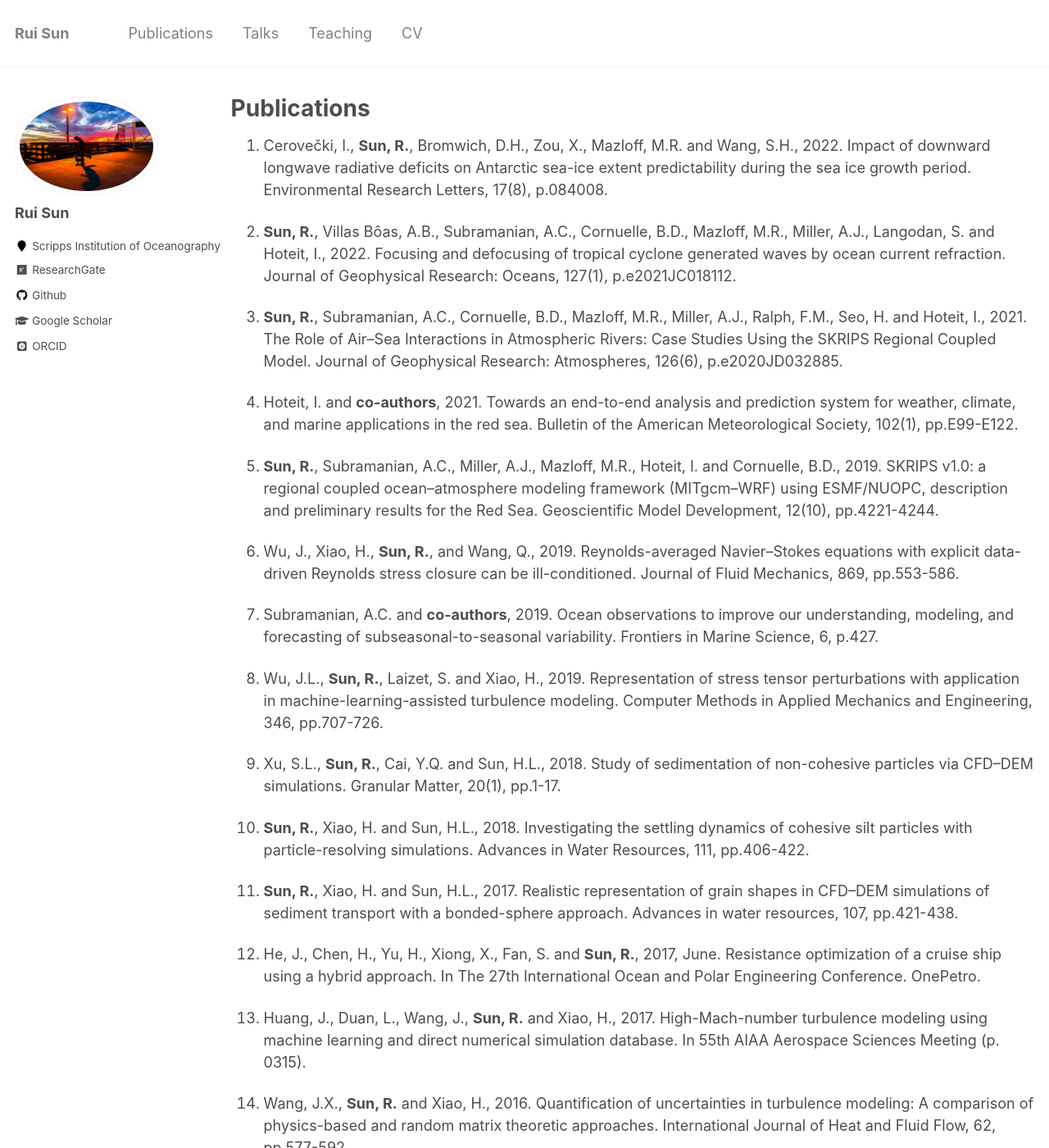
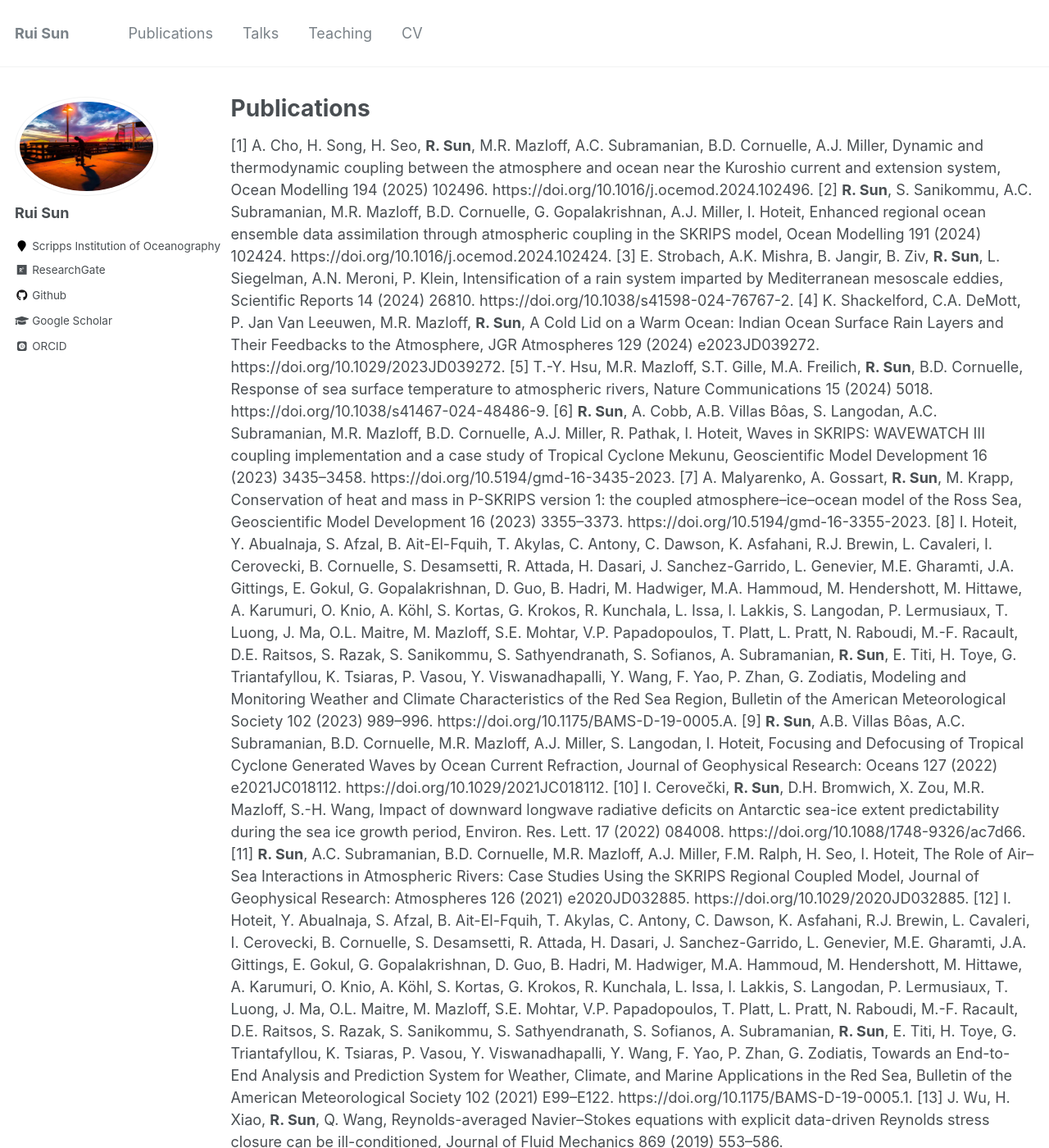
Before and after one commit to iurnus/iurnus.github.io, a Jekyll site: the page built from _pages/publications.md, in a window 1280 px wide and 1400 px high. Shown: the whole window at 82% size. Built offline with Jekyll 4.4.1, drawn with Linux system fonts in a browser that asks for light colours; some web fonts are replaced; some of the changed text lies outside the part shown.

Commit message:
updated my publications

```diff
--- a/_pages/publications.md
+++ b/_pages/publications.md
@@ -7,98 +7,30 @@ author_profile: true
 
 {% include base_path %}
 
-23. Cerovečki, I., **Sun, R.**, Bromwich, D.H., Zou, X., Mazloff, M.R. and Wang,
-S.H., 2022. Impact of downward longwave radiative deficits on Antarctic sea-ice
-extent predictability during the sea ice growth period. Environmental Research
-Letters, 17(8), p.084008.
-
-22. **Sun, R.**, Villas Bôas, A.B., Subramanian, A.C., Cornuelle, B.D., Mazloff, M.R.,
-Miller, A.J., Langodan, S. and Hoteit, I., 2022. Focusing and defocusing of
-tropical cyclone generated waves by ocean current refraction. Journal of
-Geophysical Research: Oceans, 127(1), p.e2021JC018112.
-
-21. **Sun, R.**, Subramanian, A.C., Cornuelle, B.D., Mazloff, M.R., Miller, A.J.,
-Ralph, F.M., Seo, H. and Hoteit, I., 2021. The Role of Air–Sea Interactions in
-Atmospheric Rivers: Case Studies Using the SKRIPS Regional Coupled Model.
-Journal of Geophysical Research: Atmospheres, 126(6), p.e2020JD032885.
-
-20. Hoteit, I. and **co-authors**, 2021. Towards an end-to-end analysis and
-prediction system for weather, climate, and marine applications in the red sea.
-Bulletin of the American Meteorological Society, 102(1), pp.E99-E122.
-
-19. **Sun, R.**, Subramanian, A.C., Miller, A.J., Mazloff, M.R., Hoteit, I. and
-Cornuelle, B.D., 2019. SKRIPS v1.0: a regional coupled ocean–atmosphere
-modeling framework (MITgcm–WRF) using ESMF/NUOPC, description and preliminary
-results for the Red Sea. Geoscientific Model Development, 12(10), pp.4221-4244.
-
-18. Wu, J., Xiao, H., **Sun, R.**, and Wang, Q., 2019. Reynolds-averaged Navier–Stokes
-equations with explicit data-driven Reynolds stress closure can be
-ill-conditioned. Journal of Fluid Mechanics, 869, pp.553-586.
-
-17. Subramanian, A.C. and **co-authors**, 2019. Ocean observations to improve our
-understanding, modeling, and forecasting of subseasonal-to-seasonal
-variability. Frontiers in Marine Science, 6, p.427.
-
-16. Wu, J.L., **Sun, R.**, Laizet, S. and Xiao, H., 2019. Representation of stress
-tensor perturbations with application in machine-learning-assisted turbulence
-modeling. Computer Methods in Applied Mechanics and Engineering, 346,
-pp.707-726.
-
-15. Xu, S.L., **Sun, R.**, Cai, Y.Q. and Sun, H.L., 2018. Study of sedimentation of
-non-cohesive particles via CFD–DEM simulations. Granular Matter, 20(1),
-pp.1-17.
-
-14. **Sun, R.**, Xiao, H. and Sun, H.L., 2018. Investigating the settling dynamics of
-cohesive silt particles with particle-resolving simulations. Advances in Water
-Resources, 111, pp.406-422.
-
-13. **Sun, R.**, Xiao, H. and Sun, H.L., 2017. Realistic representation of grain shapes
-in CFD–DEM simulations of sediment transport with a bonded-sphere approach.
-Advances in water resources, 107, pp.421-438.
-
-12. He, J., Chen, H., Yu, H., Xiong, X., Fan, S. and **Sun, R.**, 2017, June.
-Resistance optimization of a cruise ship using a hybrid approach. In The 27th
-International Ocean and Polar Engineering Conference. OnePetro.
-
-11. Huang, J., Duan, L., Wang, J., **Sun, R.** and Xiao, H., 2017. High-Mach-number
-turbulence modeling using machine learning and direct numerical simulation
-database. In 55th AIAA Aerospace Sciences Meeting (p. 0315).
-
-10. Wang, J.X., **Sun, R.** and Xiao, H., 2016. Quantification of uncertainties in
-turbulence modeling: A comparison of physics-based and random matrix theoretic
-approaches. International Journal of Heat and Fluid Flow, 62, pp.577-592.
-
-9. **Sun, R.** and Xiao, H., 2016. Sediment micromechanics in sheet flows induced by
-asymmetric waves: A CFD–DEM study. Computers & Geosciences, 96, pp.35-46.
-
-8. Xiao, H., Wu, J.L., Wang, J.X., **Sun, R.** and Roy, C., 2016. Quantifying and
-reducing model-form uncertainties in Reynolds-averaged Navier–Stokes
-simulations: A data-driven, physics-informed Bayesian approach. Journal of
-Computational Physics, 324, pp.115-136.
-
-7. **Sun, R.**, Xiao, H. and Strom, K., 2016. Particle dynamics in self-generated
-dunes over a range of hydraulic and sediment transport conditions using
-LES--DEM. arXiv preprint arXiv:1610.03397.
-
-6. **Sun, R.** and Xiao, H., 2016. CFD–DEM simulations of current-induced dune
-formation and morphological evolution. Advances in water resources, 92,
-pp.228-239.
-
-5. **Sun, R.** and Xiao, H., 2016. SediFoam: A general-purpose, open-source CFD–DEM
-solver for particle-laden flow with emphasis on sediment transport. Computers &
-Geosciences, 89, pp.207-219.
-
-4. **Sun, R.** and Xiao, H., 2015. Diffusion-based coarse graining in hybrid
-continuum–discrete solvers: theoretical formulation and a priori tests.
-International Journal of Multiphase Flow, 77, pp.142-157.
-
-3. **Sun, R.** and Xiao, H., 2015. Diffusion-based coarse graining in hybrid
-continuum–discrete solvers: Applications in CFD–DEM. International Journal of
-Multiphase Flow, 72, pp.233-247.
-
-2. **Sun, R.** and Xiao, H., 2014. Eulerian-Lagrangian Modeling of Current-Induced
-Coastal Sand Dune Migration. GEOTECHNICAL ENGINEERING, 45(4), pp.15-28.
-
-1. Hu, J., Chen, W., Luo, R., Zhao, B. and **Sun, R.**, 2014. Uniaxial cyclic tensile
-mechanical properties of ethylene tetrafluoroethylene (ETFE) foils.
-Construction and Building Materials, 63, pp.311-319.
+[1] A. Cho, H. Song, H. Seo, **R. Sun**, M.R. Mazloff, A.C. Subramanian, B.D. Cornuelle, A.J. Miller, Dynamic and thermodynamic coupling between the atmosphere and ocean near the Kuroshio current and extension system, Ocean Modelling 194 (2025) 102496. https://doi.org/10.1016/j.ocemod.2024.102496.
+[2] **R. Sun**, S. Sanikommu, A.C. Subramanian, M.R. Mazloff, B.D. Cornuelle, G. Gopalakrishnan, A.J. Miller, I. Hoteit, Enhanced regional ocean ensemble data assimilation through atmospheric coupling in the SKRIPS model, Ocean Modelling 191 (2024) 102424. https://doi.org/10.1016/j.ocemod.2024.102424.
+[3] E. Strobach, A.K. Mishra, B. Jangir, B. Ziv, **R. Sun**, L. Siegelman, A.N. Meroni, P. Klein, Intensification of a rain system imparted by Mediterranean mesoscale eddies, Scientific Reports 14 (2024) 26810. https://doi.org/10.1038/s41598-024-76767-2.
+[4] K. Shackelford, C.A. DeMott, P. Jan Van Leeuwen, M.R. Mazloff, **R. Sun**, A Cold Lid on a Warm Ocean: Indian Ocean Surface Rain Layers and Their Feedbacks to the Atmosphere, JGR Atmospheres 129 (2024) e2023JD039272. https://doi.org/10.1029/2023JD039272.
+[5] T.-Y. Hsu, M.R. Mazloff, S.T. Gille, M.A. Freilich, **R. Sun**, B.D. Cornuelle, Response of sea surface temperature to atmospheric rivers, Nature Communications 15 (2024) 5018. https://doi.org/10.1038/s41467-024-48486-9.
+[6] **R. Sun**, A. Cobb, A.B. Villas Bôas, S. Langodan, A.C. Subramanian, M.R. Mazloff, B.D. Cornuelle, A.J. Miller, R. Pathak, I. Hoteit, Waves in SKRIPS: WAVEWATCH III coupling implementation and a case study of Tropical Cyclone Mekunu, Geoscientific Model Development 16 (2023) 3435–3458. https://doi.org/10.5194/gmd-16-3435-2023.
+[7] A. Malyarenko, A. Gossart, **R. Sun**, M. Krapp, Conservation of heat and mass in P-SKRIPS version 1: the coupled atmosphere–ice–ocean model of the Ross Sea, Geoscientific Model Development 16 (2023) 3355–3373. https://doi.org/10.5194/gmd-16-3355-2023.
+[8] I. Hoteit, Y. Abualnaja, S. Afzal, B. Ait-El-Fquih, T. Akylas, C. Antony, C. Dawson, K. Asfahani, R.J. Brewin, L. Cavaleri, I. Cerovecki, B. Cornuelle, S. Desamsetti, R. Attada, H. Dasari, J. Sanchez-Garrido, L. Genevier, M.E. Gharamti, J.A. Gittings, E. Gokul, G. Gopalakrishnan, D. Guo, B. Hadri, M. Hadwiger, M.A. Hammoud, M. Hendershott, M. Hittawe, A. Karumuri, O. Knio, A. Köhl, S. Kortas, G. Krokos, R. Kunchala, L. Issa, I. Lakkis, S. Langodan, P. Lermusiaux, T. Luong, J. Ma, O.L. Maitre, M. Mazloff, S.E. Mohtar, V.P. Papadopoulos, T. Platt, L. Pratt, N. Raboudi, M.-F. Racault, D.E. Raitsos, S. Razak, S. Sanikommu, S. Sathyendranath, S. Sofianos, A. Subramanian, **R. Sun**, E. Titi, H. Toye, G. Triantafyllou, K. Tsiaras, P. Vasou, Y. Viswanadhapalli, Y. Wang, F. Yao, P. Zhan, G. Zodiatis, Modeling and Monitoring Weather and Climate Characteristics of the Red Sea Region, Bulletin of the American Meteorological Society 102 (2023) 989–996. https://doi.org/10.1175/BAMS-D-19-0005.A.
+[9] **R. Sun**, A.B. Villas Bôas, A.C. Subramanian, B.D. Cornuelle, M.R. Mazloff, A.J. Miller, S. Langodan, I. Hoteit, Focusing and Defocusing of Tropical Cyclone Generated Waves by Ocean Current Refraction, Journal of Geophysical Research: Oceans 127 (2022) e2021JC018112. https://doi.org/10.1029/2021JC018112.
+[10] I. Cerovečki, **R. Sun**, D.H. Bromwich, X. Zou, M.R. Mazloff, S.-H. Wang, Impact of downward longwave radiative deficits on Antarctic sea-ice extent predictability during the sea ice growth period, Environ. Res. Lett. 17 (2022) 084008. https://doi.org/10.1088/1748-9326/ac7d66.
+[11] **R. Sun**, A.C. Subramanian, B.D. Cornuelle, M.R. Mazloff, A.J. Miller, F.M. Ralph, H. Seo, I. Hoteit, The Role of Air–Sea Interactions in Atmospheric Rivers: Case Studies Using the SKRIPS Regional Coupled Model, Journal of Geophysical Research: Atmospheres 126 (2021) e2020JD032885. https://doi.org/10.1029/2020JD032885.
+[12] I. Hoteit, Y. Abualnaja, S. Afzal, B. Ait-El-Fquih, T. Akylas, C. Antony, C. Dawson, K. Asfahani, R.J. Brewin, L. Cavaleri, I. Cerovecki, B. Cornuelle, S. Desamsetti, R. Attada, H. Dasari, J. Sanchez-Garrido, L. Genevier, M.E. Gharamti, J.A. Gittings, E. Gokul, G. Gopalakrishnan, D. Guo, B. Hadri, M. Hadwiger, M.A. Hammoud, M. Hendershott, M. Hittawe, A. Karumuri, O. Knio, A. Köhl, S. Kortas, G. Krokos, R. Kunchala, L. Issa, I. Lakkis, S. Langodan, P. Lermusiaux, T. Luong, J. Ma, O.L. Maitre, M. Mazloff, S.E. Mohtar, V.P. Papadopoulos, T. Platt, L. Pratt, N. Raboudi, M.-F. Racault, D.E. Raitsos, S. Razak, S. Sanikommu, S. Sathyendranath, S. Sofianos, A. Subramanian, **R. Sun**, E. Titi, H. Toye, G. Triantafyllou, K. Tsiaras, P. Vasou, Y. Viswanadhapalli, Y. Wang, F. Yao, P. Zhan, G. Zodiatis, Towards an End-to-End Analysis and Prediction System for Weather, Climate, and Marine Applications in the Red Sea, Bulletin of the American Meteorological Society 102 (2021) E99–E122. https://doi.org/10.1175/BAMS-D-19-0005.1.
+[13] J. Wu, H. Xiao, **R. Sun**, Q. Wang, Reynolds-averaged Navier–Stokes equations with explicit data-driven Reynolds stress closure can be ill-conditioned, Journal of Fluid Mechanics 869 (2019) 553–586. https://doi.org/10.1017/jfm.2019.205.
+[14] J.-L. Wu, **R. Sun**, S. Laizet, H. Xiao, Representation of stress tensor perturbations with application in machine-learning-assisted turbulence modeling, Computer Methods in Applied Mechanics and Engineering 346 (2019) 707–726. https://doi.org/10.1016/j.cma.2018.09.010.
+[15] **R. Sun**, A.C. Subramanian, A.J. Miller, M.R. Mazloff, I. Hoteit, B.D. Cornuelle, SKRIPS v1.0: a regional coupled ocean–atmosphere modeling framework (MITgcm–WRF) using ESMF/NUOPC, description and preliminary results for the Red Sea, Geoscientific Model Development 12 (2019) 4221–4244. https://doi.org/10.5194/gmd-12-4221-2019.
+[16] A.C. Subramanian, M.A. Balmaseda, L. Centurioni, R. Chattopadhyay, B.D. Cornuelle, C. DeMott, M. Flatau, Y. Fujii, D. Giglio, S.T. Gille, T.M. Hamill, H. Hendon, I. Hoteit, A. Kumar, J.-H. Lee, A.J. Lucas, A. Mahadevan, M. Matsueda, S. Nam, S. Paturi, S.G. Penny, A. Rydbeck, **R. Sun**, Y. Takaya, A. Tandon, R.E. Todd, F. Vitart, D. Yuan, C. Zhang, Ocean Observations to Improve Our Understanding, Modeling, and Forecasting of Subseasonal-to-Seasonal Variability, Frontiers in Marine Science 6 (2019). https://www.frontiersin.org/articles/10.3389/fmars.2019.00427 (accessed February 8, 2024).
+[17] **R. Sun**, H. Xiao, H. Sun, Investigating the settling dynamics of cohesive silt particles with particle-resolving simulations, Advances in Water Resources 111 (2018) 406–422. https://doi.org/10.1016/j.advwatres.2017.11.012.
+[18] S. Xu, **R. Sun**, Y. Cai, H. Sun, Study of sedimentation of non-cohesive particles via CFD–DEM simulations, Granular Matter 20 (2017) 4. https://doi.org/10.1007/s10035-017-0769-7.
+[19] **R. Sun**, H. Xiao, H. Sun, Realistic representation of grain shapes in CFD–DEM simulations of sediment transport with a bonded-sphere approach, Advances in Water Resources 107 (2017) 421–438. https://doi.org/10.1016/j.advwatres.2017.04.015.
+[20] H. Xiao, J.-L. Wu, J.-X. Wang, **R. Sun**, C.J. Roy, Quantifying and reducing model-form uncertainties in Reynolds-averaged Navier–Stokes simulations: A data-driven, physics-informed Bayesian approach, Journal of Computational Physics 324 (2016) 115–136. https://doi.org/10.1016/j.jcp.2016.07.038.
+[21] J.-X. Wang, **R. Sun**, H. Xiao, Quantification of uncertainties in turbulence modeling: A comparison of physics-based and random matrix theoretic approaches, International Journal of Heat and Fluid Flow 62 (2016) 577–592. https://doi.org/10.1016/j.ijheatfluidflow.2016.07.005.
+[22] **R. Sun**, H. Xiao, Sediment micromechanics in sheet flows induced by asymmetric waves: A CFD–DEM study, Computers & Geosciences 96 (2016) 35–46. https://doi.org/10.1016/j.cageo.2016.07.007.
+[23] **R. Sun**, H. Xiao, SediFoam: A general-purpose, open-source CFD–DEM solver for particle-laden flow with emphasis on sediment transport, Computers & Geosciences 89 (2016) 207–219. https://doi.org/10.1016/j.cageo.2016.01.011.
+[24] **R. Sun**, H. Xiao, CFD–DEM simulations of current-induced dune formation and morphological evolution, Advances in Water Resources 92 (2016) 228–239. https://doi.org/10.1016/j.advwatres.2016.03.018.
+[25] **R. Sun**, H. Xiao, Diffusion-based coarse graining in hybrid continuum–discrete solvers: Theoretical formulation and a priori tests, International Journal of Multiphase Flow 77 (2015) 142–157. https://doi.org/10.1016/j.ijmultiphaseflow.2015.08.014.
+[26] **R. Sun**, H. Xiao, Diffusion-based coarse graining in hybrid continuum–discrete solvers: Applications in CFD–DEM, International Journal of Multiphase Flow 72 (2015) 233–247. https://doi.org/10.1016/j.ijmultiphaseflow.2015.02.014.
+[27] J. Hu, W. Chen, R. Luo, B. Zhao, **R. Sun**, Uniaxial cyclic tensile mechanical properties of ethylene tetrafluoroethylene (ETFE) foils, Construction and Building Materials 63 (2014) 311–319. https://doi.org/10.1016/j.conbuildmat.2014.04.075.
```
